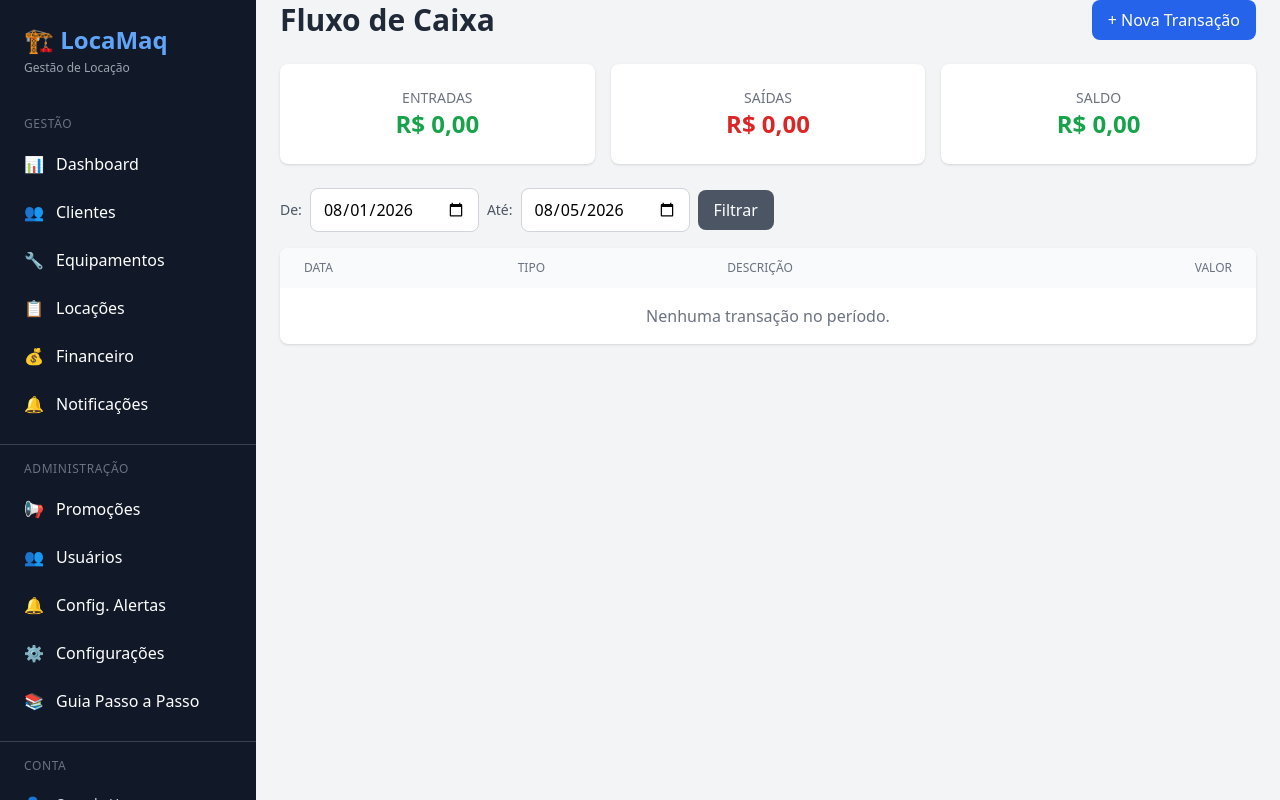
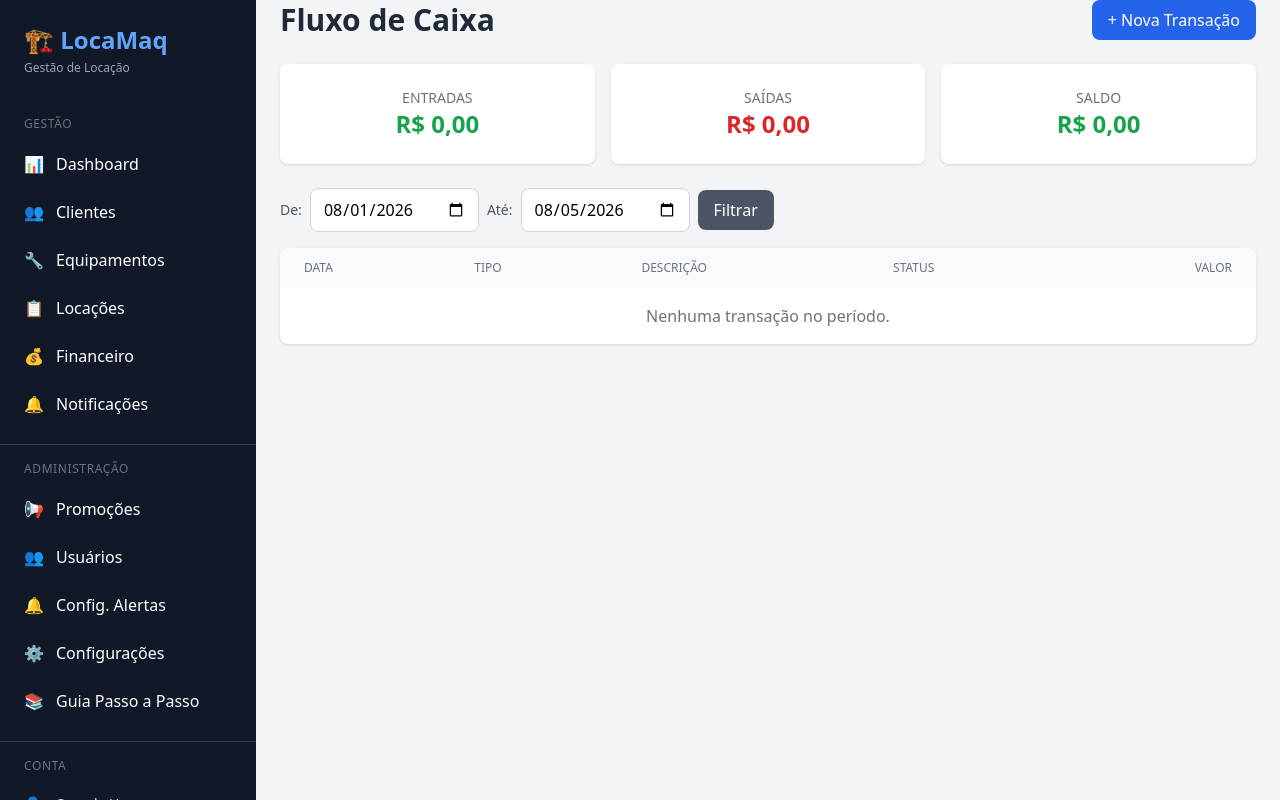
Before and after one commit to leopesi/locamaq, a Django app: page /finance/ in a window 1280 px wide. Run offline with Django 5.2, Linux system fonts and the light colour scheme; a user stored in the database is signed in; tables that the repository leaves empty hold one stand-in row (values such as "Sample post"); some libraries are stand-ins or nearby versions.

Commit message:
feat: transação financeira automática ao criar locação
- Ao criar locação, gera transação no fluxo de caixa automaticamente
- Status baseado na forma de pagamento:
  - PIX/Dinheiro/Débito → Pago (entrada imediata)
  - Cartão Crédito/A Receber/Transferência → A Receber (pendente)
- Na devolução: marca transação pendente como paga
- Campos novos: due_date, paid_date, payment_status, payment_method
- Fluxo de caixa mostra coluna 'Status' (✅ Pago, ⏳ A Receber, 🚨 Atrasado)

```diff
--- a/templates/finance/dashboard.html
+++ b/templates/finance/dashboard.html
@@ -39,13 +39,14 @@
 </div>
 
 <!-- Transactions -->
-<div class="bg-white rounded-lg shadow overflow-hidden">
-    <table class="w-full">
+<div class="bg-white rounded-lg shadow overflow-x-auto">
+    <table class="w-full min-w-[700px]">
         <thead class="bg-gray-50">
             <tr>
                 <th class="px-6 py-3 text-left text-xs font-medium text-gray-500 uppercase">Data</th>
                 <th class="px-6 py-3 text-left text-xs font-medium text-gray-500 uppercase">Tipo</th>
                 <th class="px-6 py-3 text-left text-xs font-medium text-gray-500 uppercase">Descrição</th>
+                <th class="px-6 py-3 text-left text-xs font-medium text-gray-500 uppercase">Status</th>
                 <th class="px-6 py-3 text-right text-xs font-medium text-gray-500 uppercase">Valor</th>
             </tr>
         </thead>
@@ -61,13 +62,24 @@
                     {% endif %}
                 </td>
                 <td class="px-6 py-4">{{ t.description }}</td>
+                <td class="px-6 py-4 whitespace-nowrap">
+                    {% if t.payment_status == 'paid' %}
+                    <span class="px-2 py-1 text-xs rounded-full bg-green-100 text-green-800">✅ Pago</span>
+                    {% elif t.payment_status == 'pending' %}
+                    <span class="px-2 py-1 text-xs rounded-full bg-yellow-100 text-yellow-800">⏳ A Receber</span>
+                    {% elif t.payment_status == 'overdue' %}
+                    <span class="px-2 py-1 text-xs rounded-full bg-red-100 text-red-800">🚨 Atrasado</span>
+                    {% elif t.payment_status == 'cancelled' %}
+                    <span class="px-2 py-1 text-xs rounded-full bg-gray-100 text-gray-800">Cancelado</span>
+                    {% endif %}
+                </td>
                 <td class="px-6 py-4 whitespace-nowrap text-right font-medium {% if t.type == 'income' %}text-green-600{% else %}text-red-600{% endif %}">
                     {% if t.type == 'income' %}+{% else %}-{% endif %} R$ {{ t.value }}
                 </td>
             </tr>
             {% empty %}
             <tr>
-                <td colspan="4" class="px-6 py-4 text-center text-gray-500">Nenhuma transação no período.</td>
+                <td colspan="5" class="px-6 py-4 text-center text-gray-500">Nenhuma transação no período.</td>
             </tr>
             {% endfor %}
         </tbody>
```
Also changed, not shown: apps/finance/models.py (+16 -1 lines), apps/rentals/views.py (+55 -10 lines), apps/finance/migrations/0002_transaction_due_date_transaction_paid_date_and_more.py (added).
